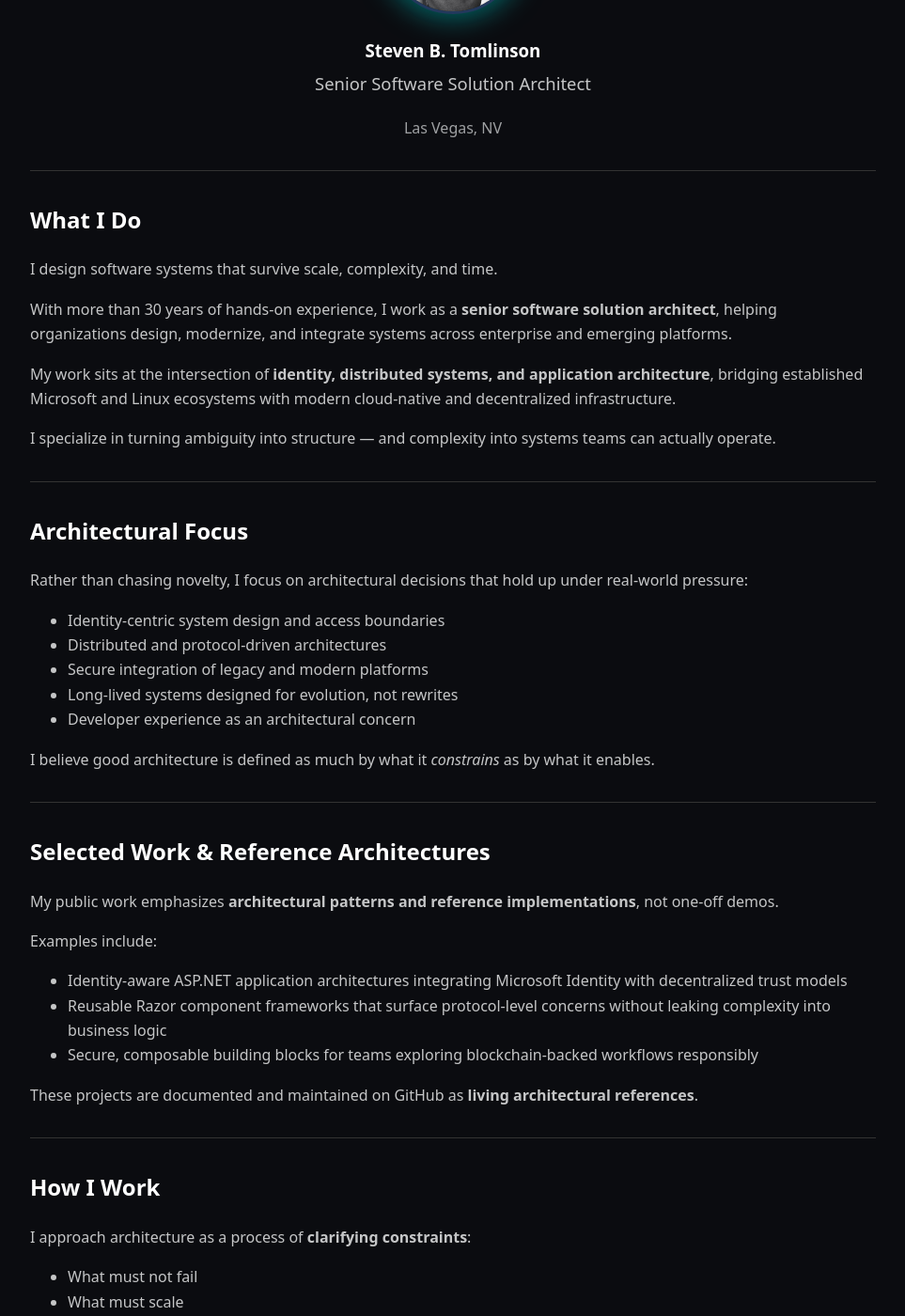
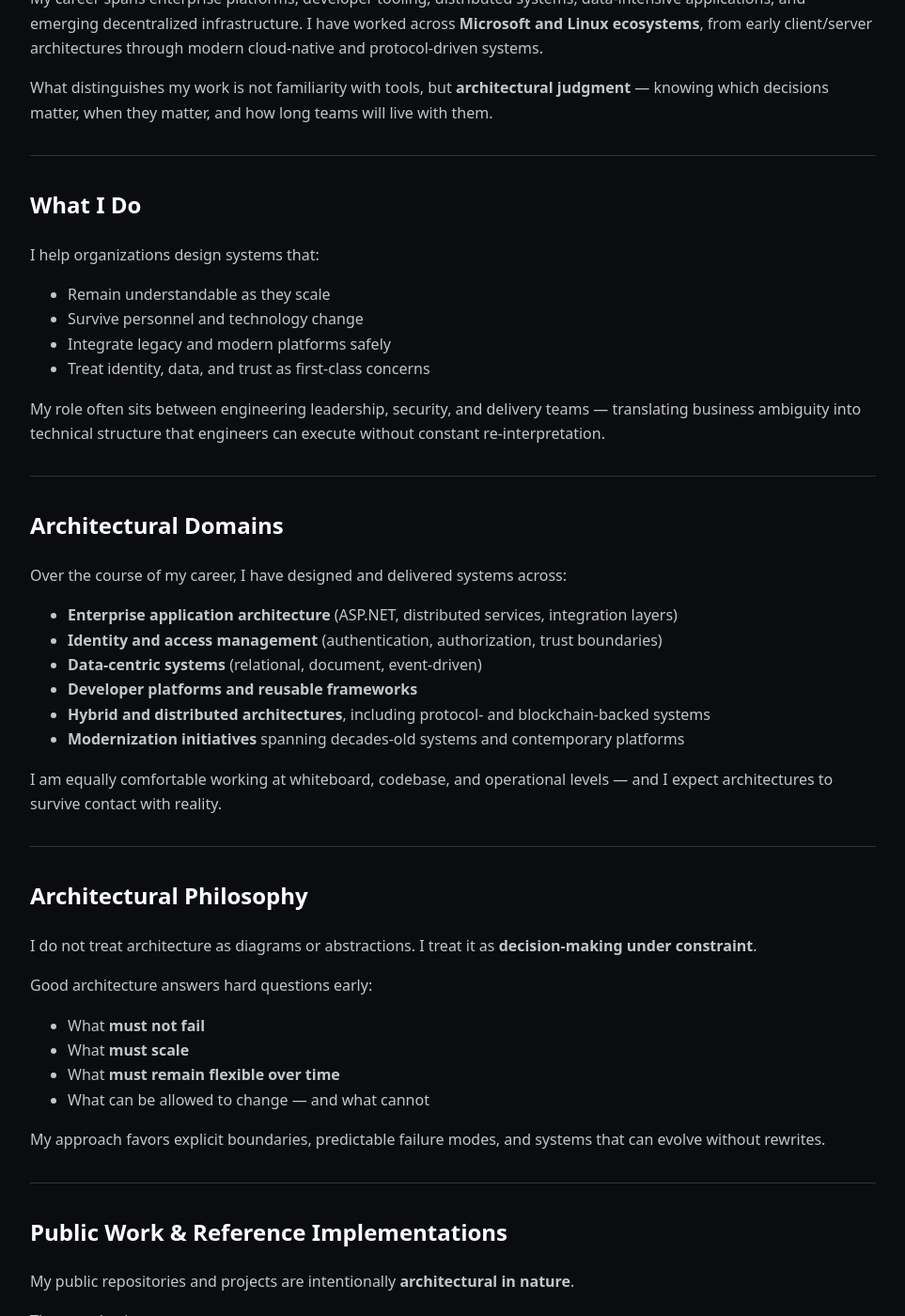
Before and after one commit to steven-tomlinson/steventomlinson.dev, a Jekyll site: the page built from index.md, in a window 1280 px wide and 1400 px high, scrolled down 388 px. Shown: the whole window at 94% size, without its empty margins (158-1121 px from the left). Built offline with Jekyll 4.4.1, drawn with Linux system fonts in a browser that asks for light colours; our own code applies the rules of GitHub Pages for plain Markdown files; some of the changed text lies outside the part shown.

Commit message:
refactor(index): enhance content structure and clarity in personal overview

```diff
--- a/index.md
+++ b/index.md
@@ -1,84 +1,117 @@
 ---
+
 layout: page
 title: "Steven B. Tomlinson"
----
+----------------------------
 
 <div style="text-align:center; margin-top:2rem;">
 
 <img src="steven-tomlinson-profile.jpeg"
-    alt="Steven B. Tomlinson profile picture"
-    style="width:140px;height:140px;
-           border-radius:50%;
-           border:3px solid #23395d;
-           box-shadow:0 0 32px #0ff8, 0 2px 8px #000a;
-           object-fit:cover;
-           margin:1.5rem auto;
-           display:block;
-           background:#222;" />
+ alt="Steven B. Tomlinson profile picture"
+ style="width:140px;height:140px;
+        border-radius:50%;
+        border:3px solid #23395d;
+        box-shadow:0 0 32px #0ff8, 0 2px 8px #000a;
+        object-fit:cover;
+        margin:1.5rem auto;
+        display:block;
+        background:#222;" />
 
-  <h1 style="margin-bottom:0.25rem;">Steven B. Tomlinson</h1>
+<h1 style="margin-bottom:0.25rem;">Steven B. Tomlinson</h1>
 
-  <p style="font-size:1.15rem; color:#c5c6c7; margin-top:0;">
-    Senior Software Solution Architect
-  </p>
+<p style="font-size:1.15rem; color:#c5c6c7; margin-top:0;">
+  Senior Software Solution Architect
+</p>
 
-  <p style="font-size:1rem; color:#9fa1a3;">
-    Las Vegas, NV
-  </p>
+<p style="font-size:1rem; color:#9fa1a3;">
+  Las Vegas, NV
+</p>
 
 </div>
 
 ---
 
-## What I Do
+## Overview
 
-I design software systems that survive scale, complexity, and time.
+I am a **senior software solution architect** with more than **30 years of professional experience** designing, building, modernizing, and operating complex software systems.
 
-With more than 30 years of hands-on experience, I work as a **senior software solution architect**, helping organizations design, modernize, and integrate systems across enterprise and emerging platforms.
+My career spans enterprise platforms, developer tooling, distributed systems, data-intensive applications, and emerging decentralized infrastructure. I have worked across **Microsoft and Linux ecosystems**, from early client/server architectures through modern cloud-native and protocol-driven systems.
 
-My work sits at the intersection of **identity, distributed systems, and application architecture**, bridging established Microsoft and Linux ecosystems with modern cloud-native and decentralized infrastructure.
-
-I specialize in turning ambiguity into structure — and complexity into systems teams can actually operate.
+What distinguishes my work is not familiarity with tools, but **architectural judgment** — knowing which decisions matter, when they matter, and how long teams will live with them.
 
 ---
 
-## Architectural Focus
+## What I Do
 
-Rather than chasing novelty, I focus on architectural decisions that hold up under real-world pressure:
+I help organizations design systems that:
 
-* Identity-centric system design and access boundaries
-* Distributed and protocol-driven architectures
-* Secure integration of legacy and modern platforms
-* Long-lived systems designed for evolution, not rewrites
-* Developer experience as an architectural concern
+* Remain understandable as they scale
+* Survive personnel and technology change
+* Integrate legacy and modern platforms safely
+* Treat identity, data, and trust as first-class concerns
 
-I believe good architecture is defined as much by what it *constrains* as by what it enables.
+My role often sits between engineering leadership, security, and delivery teams — translating business ambiguity into technical structure that engineers can execute without constant re-interpretation.
 
 ---
 
-## Selected Work & Reference Architectures
+## Architectural Domains
 
-My public work emphasizes **architectural patterns and reference implementations**, not one-off demos.
+Over the course of my career, I have designed and delivered systems across:
 
-Examples include:
+* **Enterprise application architecture** (ASP.NET, distributed services, integration layers)
+* **Identity and access management** (authentication, authorization, trust boundaries)
+* **Data-centric systems** (relational, document, event-driven)
+* **Developer platforms and reusable frameworks**
+* **Hybrid and distributed architectures**, including protocol- and blockchain-backed systems
+* **Modernization initiatives** spanning decades-old systems and contemporary platforms
 
-* Identity-aware ASP.NET application architectures integrating Microsoft Identity with decentralized trust models
-* Reusable Razor component frameworks that surface protocol-level concerns without leaking complexity into business logic
-* Secure, composable building blocks for teams exploring blockchain-backed workflows responsibly
+I am equally comfortable working at whiteboard, codebase, and operational levels — and I expect architectures to survive contact with reality.
 
-These projects are documented and maintained on GitHub as **living architectural references**.
+---
+
+## Architectural Philosophy
+
+I do not treat architecture as diagrams or abstractions.
+I treat it as **decision-making under constraint**.
+
+Good architecture answers hard questions early:
+
+* What **must not fail**
+* What **must scale**
+* What **must remain flexible over time**
+* What can be allowed to change — and what cannot
+
+My approach favors explicit boundaries, predictable failure modes, and systems that can evolve without rewrites.
+
+---
+
+## Public Work & Reference Implementations
+
+My public repositories and projects are intentionally **architectural in nature**.
+
+They emphasize:
+
+* Reference architectures over demos
+* Reusable system components over one-off solutions
+* Explicit handling of identity, trust, and integration boundaries
+
+Examples include identity-aware ASP.NET application frameworks, reusable Razor component systems, and composable infrastructure intended to explore decentralized workflows responsibly — without sacrificing enterprise discipline.
+
+These projects are maintained as **living examples**, not static showcases.
 
 ---
 
 ## How I Work
 
-I approach architecture as a process of **clarifying constraints**:
+I work best with teams facing complexity, scale, or long-term responsibility.
 
-* What must not fail
-* What must scale
-* What must remain flexible over time
+My contribution is rarely just code — it is helping teams understand:
 
-My role is to help teams make these decisions early — and live with them comfortably years later.
+* Which problems are real
+* Which problems are premature
+* Which problems are inevitable
+
+The goal is not architectural purity, but **systems teams can live with for years**.
 
 ---
 
```
